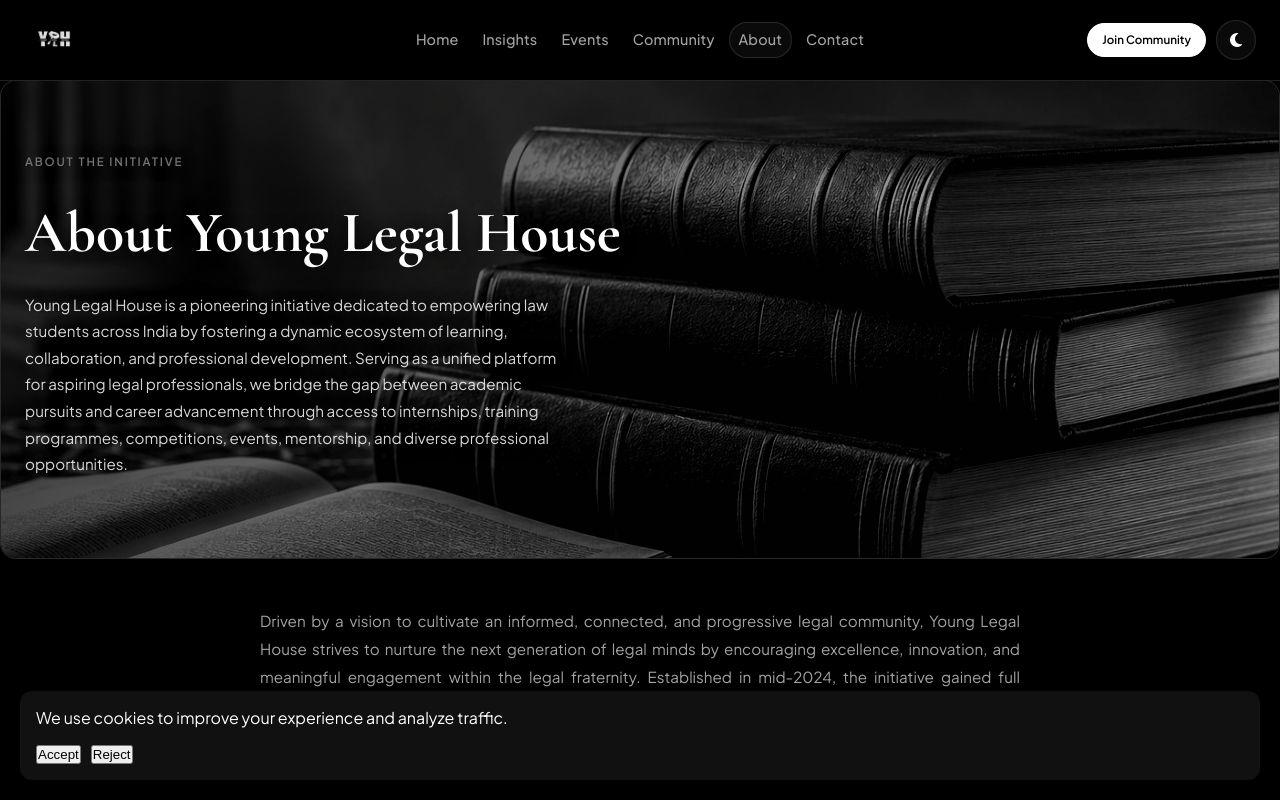
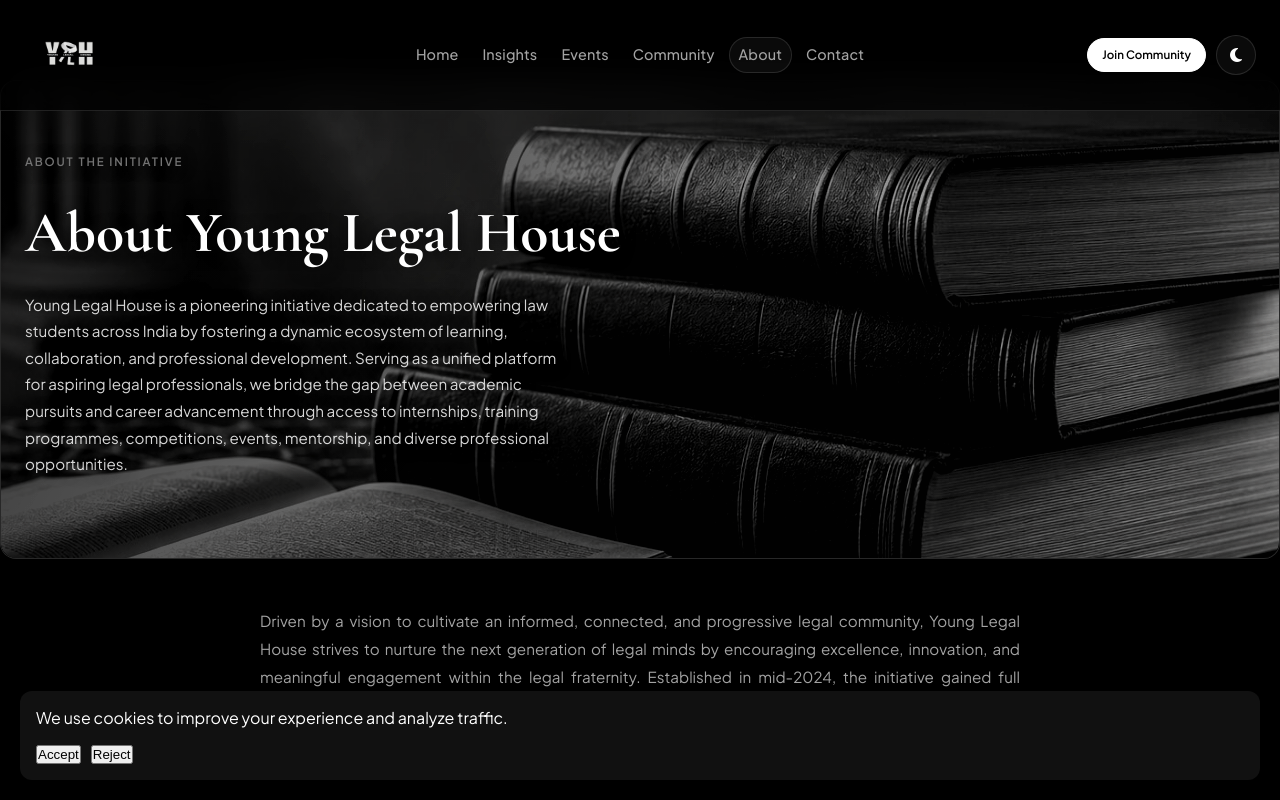
Before and after one commit to TejTalin/young-legal-house, a Next.js app: page /about in a window 1280 px wide. Shown: the top 800 px of the page. Built offline with nearby package versions, Linux system fonts and the light colour scheme.

Commit message:
Update Navbar logo dimensions on scroll

```diff
--- a/components/Navbar.jsx
+++ b/components/Navbar.jsx
@@ -71,8 +71,8 @@ export default function Navbar() {
             <Image
               src="/logoylh.png"
               alt="Young Legal House"
-              width={scrolled ? 52 : 60}
-              height={scrolled ? 52 : 60}
+              width={scrolled ? 77 : 90}
+              height={scrolled ? 77 : 90}
               priority
               className="ylh-logo-img"
               style={{ objectFit: 'contain', transition: 'width 0.35s ease, height 0.35s ease, filter 0.3s ease' }}
```
